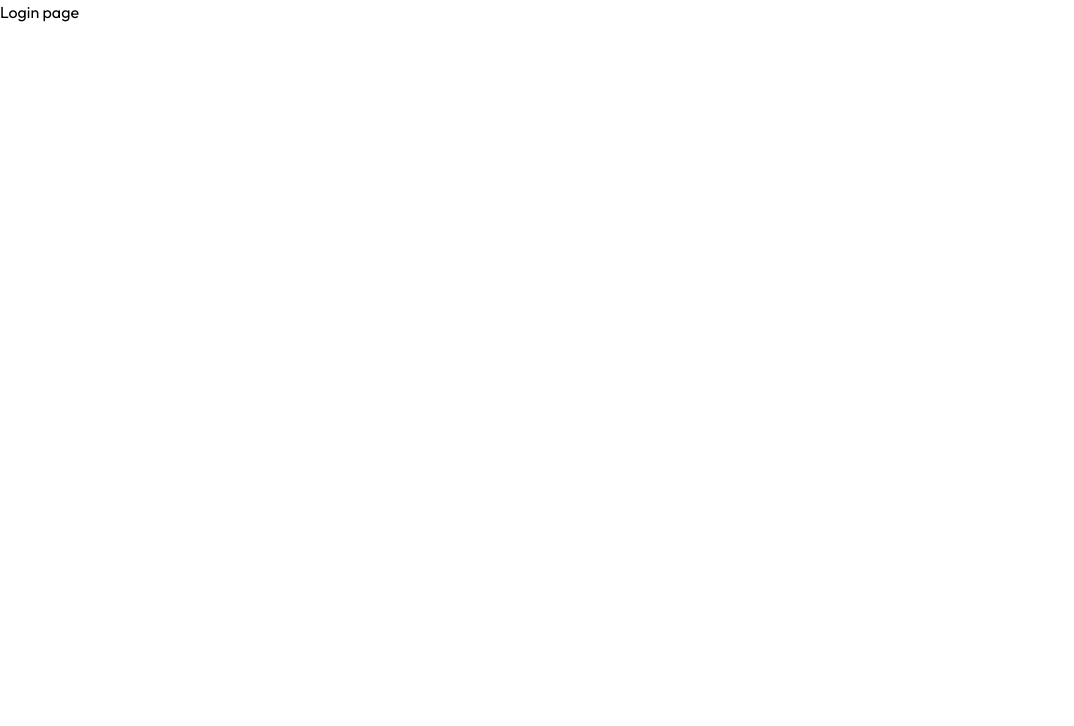
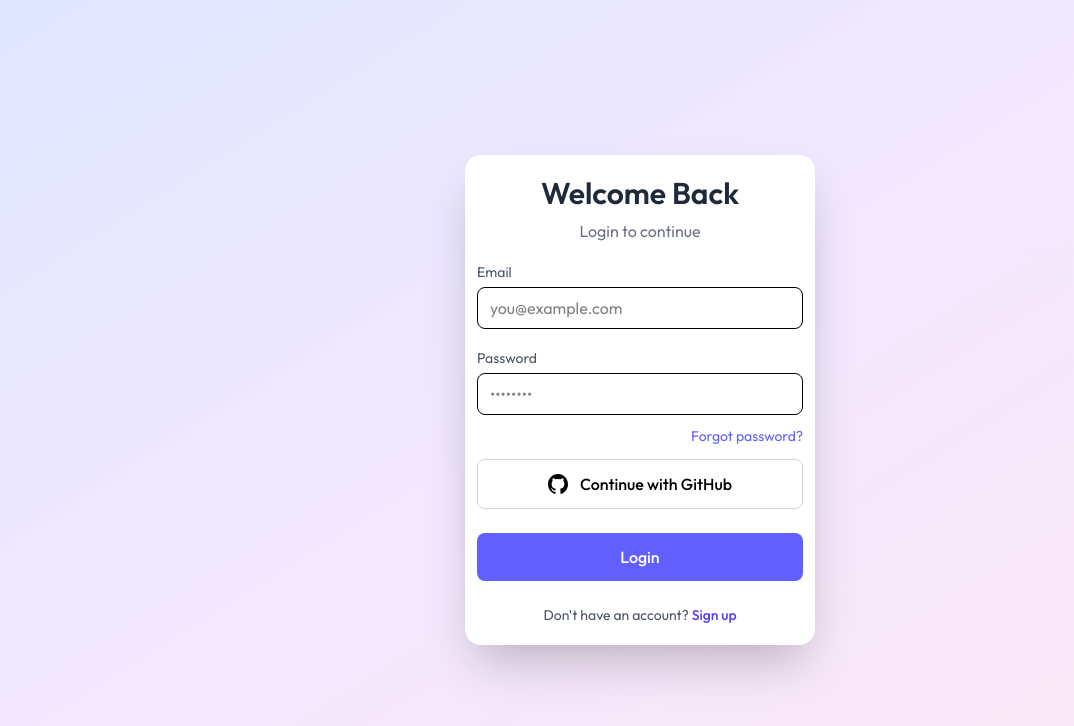
Before and after one commit to aj-allenn/AI-RESUME-BUILDER-PROJECT, a React (Vite) app in the folder client/: page /login in a window 1280 px wide. Shown: the top 726 px of the page, without its empty margins (0-1074 px from the left). Built offline with nearby package versions, Linux system fonts and the light colour scheme.

Commit message:
login and sign up  pages completed

```diff
--- a/client/src/components/home/Footer.jsx
+++ b/client/src/components/home/Footer.jsx
@@ -40,9 +40,9 @@ const Footer = () => {
                 <div className="flex flex-col max-md:items-center max-md:text-center gap-2 items-end">
                     <p className="max-w-60 text-white">Making every customer feel valued—no matter the size of your audience.</p>
                     <div className="flex items-center gap-4 mt-3">
-                        <a href="https://dribbble.com/prebuiltui" target="_blank" rel="noreferrer">
+                        {/* <a href="https://dribbble.com/prebuiltui" target="_blank" rel="noreferrer">
 
-                        </a>
+                        </a> */}
                         <a href="https://www.linkedin.com/company/prebuiltui" target="_blank" rel="noreferrer">
                             <svg xmlns="http://www.w3.org/2000/svg" width="24" height="24" viewBox="0 0 24 24" fill="none" stroke="currentColor" strokeWidth="2" strokeLinecap="round" strokeLinejoin="round" className="lucide lucide-linkedin size-5 text-white" aria-hidden="true">
                                 <path d="M16 8a6 6 0 0 1 6 6v7h-4v-7a2 2 0 0 0-2-2 2 2 0 0 0-2 2v7h-4v-7a6 6 0 0 1 6-6z"></path>
--- a/client/src/components/home/Hero.jsx
+++ b/client/src/components/home/Hero.jsx
@@ -34,7 +34,7 @@ const Hero = () => {
                         <Link to={'/builder?state=register'} className="hidden md:block px-6 py-2 bg-violet-500 hover:bg-violet-700 active:scale-95 transition-all rounded-full text-white">
                             Get started
                         </Link>
-                        <Link to={'/builder?state=login'} className="hidden md:block px-6 py-2 border active:scale-95 hover:bg-slate-50 transition-all rounded-full text-slate-700 hover:text-slate-900" >
+                        <Link to={'/login?state=login'} className="hidden md:block px-6 py-2 border active:scale-95 hover:bg-slate-50 transition-all rounded-full text-slate-700 hover:text-slate-900" >
                             Login
                         </Link>
                     </div>
@@ -92,7 +92,7 @@ const Hero = () => {
 
                     {/* CTA Buttons */}
                     <div className="flex items-center gap-4 ">
-                        <Link to={"/builder"} className="bg-[#E0724A] hover:bg-violet-600 text-white rounded-full px-9 h-12 m-1 ring-offset-2 ring-1 ring-violet-400 flex items-center transition-colors">
+                        <Link to={"/login"} className="bg-[#E0724A] hover:bg-violet-600 text-white rounded-full px-9 h-12 m-1 ring-offset-2 ring-1 ring-violet-400 flex items-center transition-colors">
                             Get started
                             <svg xmlns="http://www.w3.org/2000/svg" width="24" height="24" viewBox="0 0 24 24" fill="none" stroke="currentColor" strokeWidth="2" strokeLinecap="round" strokeLinejoin="round" className="lucide lucide-arrow-right ml-1 size-4" aria-hidden="true"><path d="M5 12h14"></path><path d="m12 5 7 7-7 7"></path></svg>
                         </Link>
--- a/client/src/main.jsx
+++ b/client/src/main.jsx
@@ -1,4 +1,4 @@
-import { StrictMode } from 'react'
+
 import { createRoot } from 'react-dom/client'
 import { BrowserRouter } from 'react-router-dom';
 import './index.css'
--- a/client/src/pages/Dashboard.jsx
+++ b/client/src/pages/Dashboard.jsx
@@ -3,7 +3,7 @@ import React from 'react'
 const Dashboard = () => {
   return (
     <div>
-
+      <h1>dashboard page</h1>
     </div>
   )
 }
--- a/client/src/pages/Layout.jsx
+++ b/client/src/pages/Layout.jsx
@@ -1,13 +1,11 @@
 import React from 'react';
-import { Outlet } from 'react-router-dom';
+
 
 const Layout = () => {
   return (
     <div>
-      <h1>layout page</h1>
-      <div>
-        <Outlet/>
-      </div>
+      <h1>Layout page</h1>
+
     </div>
   )
 }
--- a/client/src/pages/Login.jsx
+++ b/client/src/pages/Login.jsx
@@ -1,11 +1,162 @@
-import React from 'react'
+import React from "react";
 
 const Login = () => {
+  const query = new URLSearchParams(window.location.search);
+  const urlstate = query.get("state");
+  const [state, setState] = React.useState(urlstate || "login");
+
+  const [formData, setFormData] = React.useState({
+    name: "",
+    email: "",
+    password: "",
+  });
+
+  const handleSubmit = async (e) => {
+  e.preventDefault();
+
+  const endpoint =
+    state === "login"
+      ? "http://localhost:5000/auth/login"
+      : "http://localhost:5000/auth/register";
+
+  const res = await fetch(endpoint, {
+    method: "POST",
+    headers: { "Content-Type": "application/json" },
+    body: JSON.stringify(formData),
+  });
+
+  const data = await res.json();
+
+  if (!res.ok) {
+    alert(data.message);
+    return;
+  }
+
+  localStorage.setItem("token", data.token);
+  window.location.href = "/app";
+};
+
+  const handleChange = (e) => {
+    const { name, value } = e.target;
+    setFormData((prev) => ({ ...prev, [name]: value }));
+  };
+
   return (
-    <div>
-      <h1>Login page</h1>
+    <div className="min-h-screen flex items-center justify-center bg-gradient-to-br from-indigo-100 via-purple-100 to-pink-100 px-4">
+      <form
+        onSubmit={handleSubmit}
+        className="w-[350px] h-md max-w-md bg-white rounded-2xl shadow-2xl px-3 py-5"
+      >
+        {/* Header */}
+        <h1 className="text-3xl font-semibold text-gray-800 text-center">
+          {state === "login" ? "Welcome Back " : "Create Account "}
+        </h1>
+        <p className="text-gray-500 text-center mt-2">
+          {state === "login"
+            ? "Login to continue"
+            : "Sign up to get started"}
+        </p>
+
+        {/* Name */}
+        {state !== "login" && (
+          <div className="mt-6">
+            <label className="text-sm text-gray-600">Name</label>
+            <input
+              type="text"
+              name="name"
+              placeholder="Your name"
+              value={formData.name}
+              onChange={handleChange}
+              required
+              className="w-full mt-1 px-3 py-2 border rounded-lg focus:ring-2 focus:ring-indigo-400 outline-none"
+            />
+          </div>
+        )}
+
+        {/* Email */}
+        <div className="mt-4">
+          <label className="text-sm text-gray-600">Email</label>
+          <input
+            type="email"
+            name="email"
+            placeholder="you@example.com"
+            value={formData.email}
+            onChange={handleChange}
+            required
+            className="w-full mt-1 px-3 py-2 border rounded-lg focus:ring-2 focus:ring-indigo-400 outline-none"
+          />
+        </div>
+
+        {/* Password */}
+        <div className="mt-4">
+          <label className="text-sm text-gray-600">Password</label>
+          <input
+            type="password"
+            name="password"
+            placeholder="••••••••"
+            value={formData.password}
+            onChange={handleChange}
+            required
+            className="w-full mt-1 px-3 py-2 border rounded-lg focus:ring-2 focus:ring-indigo-400 outline-none"
+          />
+        </div>
+
+        {/* Forgot */}
+        {state === "login" && (
+          <div className="text-right mt-2">
+            <button
+              type="reset"
+              className="text-sm text-indigo-500 hover:underline"
+            >
+              Forgot password?
+            </button>
+          </div>
+        )}
+
+
+
+
+     <a
+        href="http://localhost:5000/auth/github"
+        className="flex items-center justify-center gap-3 w-full mt-3 border border-gray-300 py-3 rounded-lg hover:bg-gray-100 transition"
+      >
+       <svg
+        viewBox="0 0 24 24"
+        fill="currentColor"
+        className="w-5 h-5"
+       >
+       <path d="M12 0C5.37 0 0 5.48 0 12.24c0 5.41 3.44 9.99 8.21 11.61.6.12.82-.26.82-.58v-2.04c-3.34.74-4.04-1.65-4.04-1.65-.55-1.42-1.34-1.8-1.34-1.8-1.09-.76.08-.75.08-.75 1.2.09 1.83 1.27 1.83 1.27 1.07 1.87 2.81 1.33 3.5 1.02.11-.8.42-1.33.76-1.64-2.66-.31-5.47-1.36-5.47-6.06 0-1.34.46-2.44 1.23-3.3-.12-.31-.54-1.57.12-3.27 0 0 1-.33 3.3 1.26a11.18 11.18 0 0 1 6 0c2.3-1.59 3.3-1.26 3.3-1.26.66 1.7.24 2.96.12 3.27.77.86 1.23 1.96 1.23 3.3 0 4.71-2.82 5.75-5.5 6.05.43.38.82 1.12.82 2.26v3.35c0 .32.22.7.82.58C20.56 22.23 24 17.65 24 12.24 24 5.48 18.63 0 12 0z" />
+      </svg>
+      <span className="font-medium">Continue with GitHub</span>
+     </a>
+
+
+
+     {/* Submit */}
+        <button
+          type="submit"
+          className="w-full mt-6 bg-indigo-500 text-white py-3 rounded-lg font-medium hover:bg-indigo-600 transition"
+        >
+          {state === "login" ? "Login" : "Sign Up"}
+        </button>
+
+        {/* Switch */}
+        <p className="text-center text-sm text-gray-600 mt-6">
+          {state === "login"
+            ? "Don't have an account?"
+            : "Already have an account?"}{" "}
+          <span
+            onClick={() =>
+              setState((prev) => (prev === "login" ? "register" : "login"))
+            }
+            className="text-indigo-600 font-medium cursor-pointer hover:underline"
+          >
+            {state === "login" ? "Sign up" : "Login"}
+          </span>
+        </p>
+      </form>
     </div>
-  )
-}
+  );
+};
 
-export default Login
+export default Login;
```
Also changed, not shown: client/src/App.jsx (+5 -4 lines), client/src/index.css (line endings or trailing spaces).
